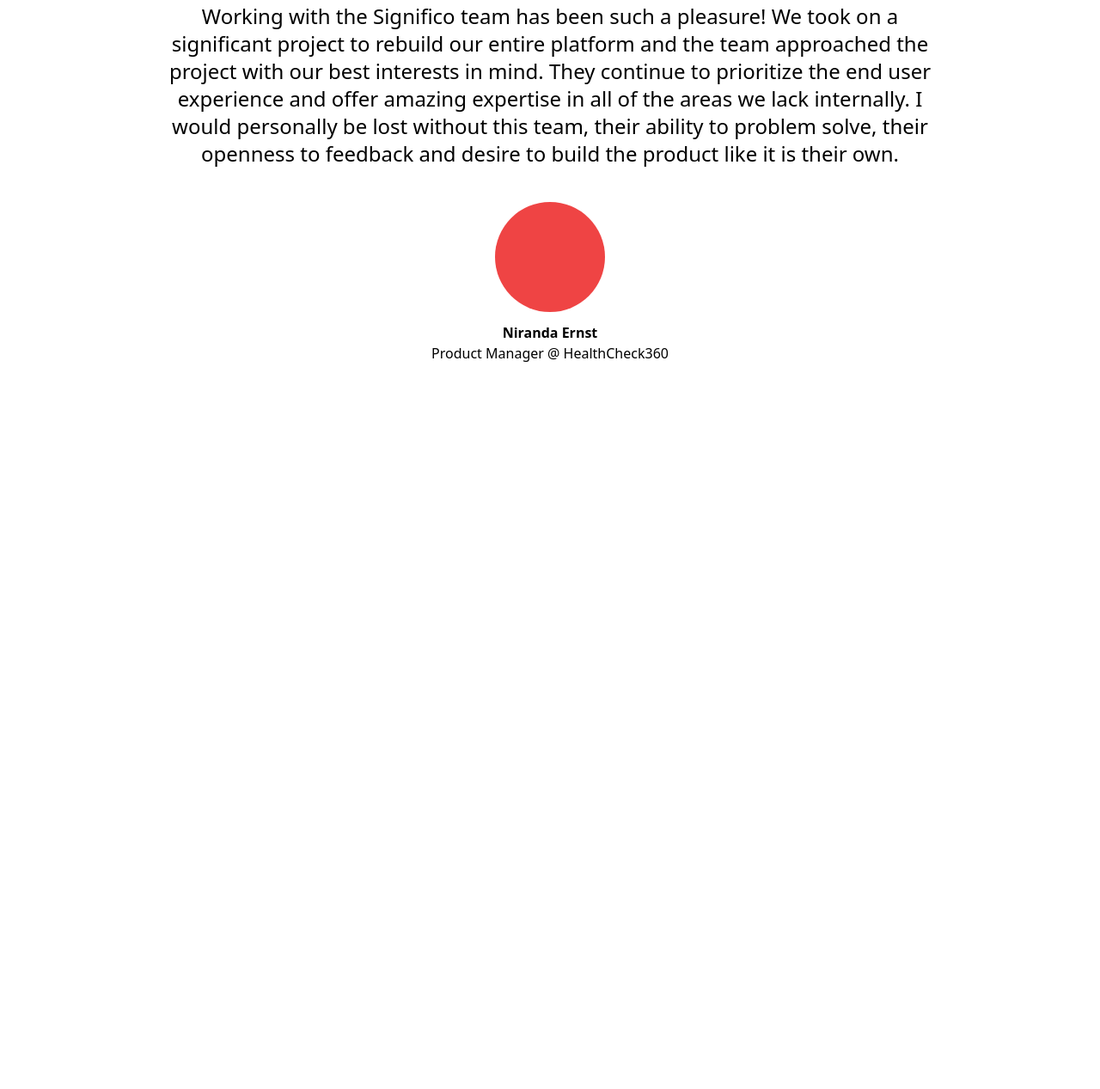
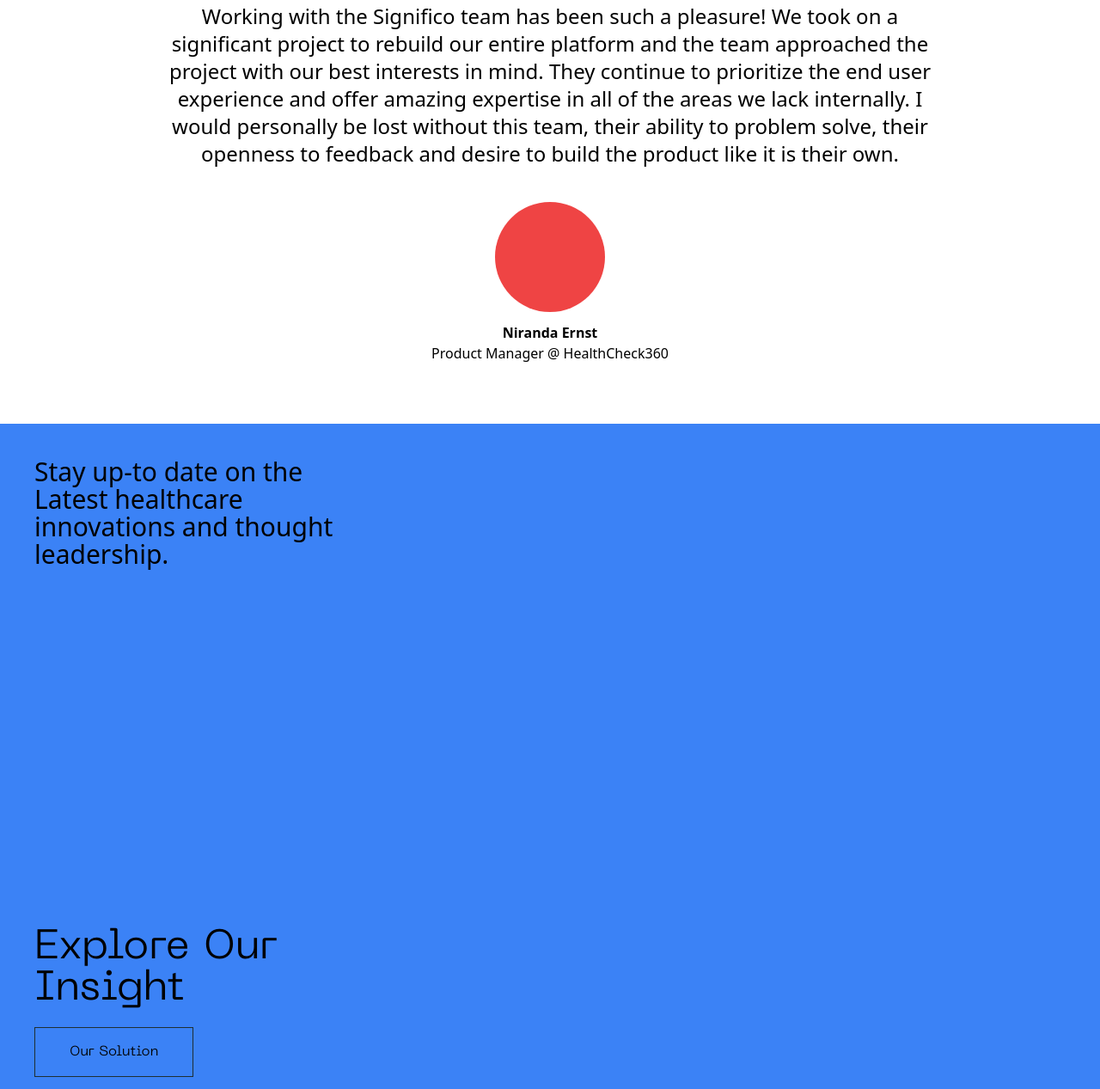
Before and after one commit to devanshkhatri12/Significo-, a plain HTML site: page index.html in a window 1280 px wide. Shown: the part 5509-6776 px from the top of the page at 86% size. Before the commit the page ends 6002 px from the top, so only its background shows below. Drawn offline with nearby package versions, Linux system fonts and the light colour scheme.

Commit message:
working on capsule  section

```diff
--- a/index.html
+++ b/index.html
@@ -325,6 +325,25 @@
             </div>
          </div>
 
+        <div class="capsules w-full mt-90 bg-blue-500 flex justify-between items-start h-screen px-10">
+            <div class="left w-1/3 h-full flex flex-col justify-between py-10">
+                <h1 class="text-3xl leading-8">
+                    Stay up-to date on the Latest healthcare innovations and thought leadership.
+                </h1>
+                <div class="heading font-[machina]">
+                    <h1 class="text-5xl">Explore Our Insight</h1>
+                    <div class="w-fit px-10 py-4 mt-5 border-[1px] border-[--dcyan]">
+                        <div class="masker overflow-hidden">
+                            <span class="initial-block"> Our Solution</span>
+                        </div>
+                    </div>
+                </div>
+            </div>
+            <div class="right flex gap-5 ">
+                <div class="capsule px-10 bg-red-500"></div>
+                <div class="capsule px-10 bg-red-500"></div>
+            </div>
+        </div>
 
     </div>
     <script src="https://kit.fontawesome.com/82361cc8a1.js" crossorigin="anonymous"></script>
```
